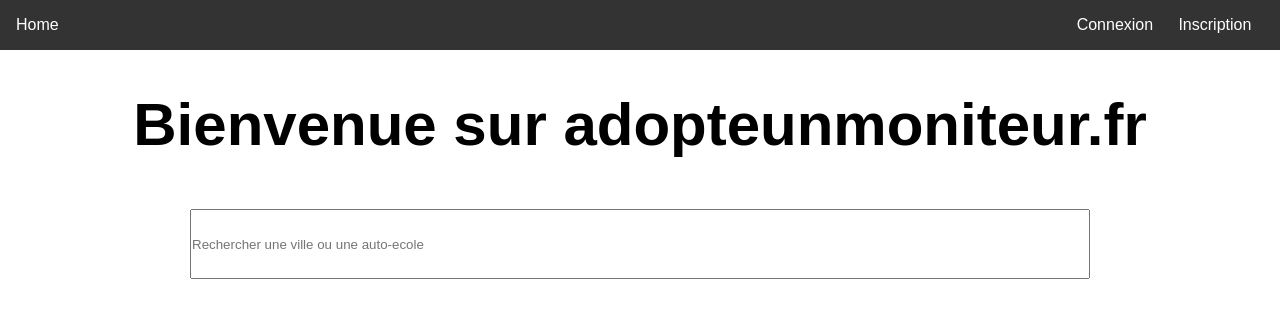
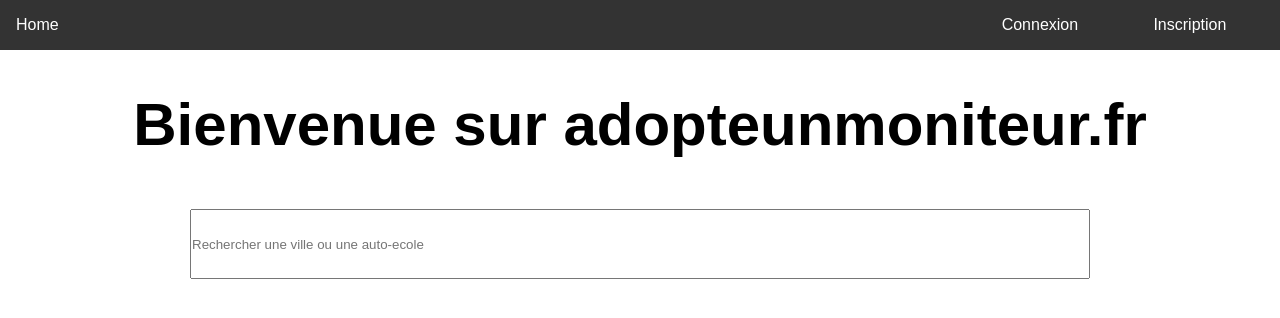
Before and after one commit to Matsuel/Projet_DevB2, a Next.js app in the folder auto-ecole/: page / in a window 1280 px wide. Shown: the top 318 px of the page. Built offline with nearby package versions, Linux system fonts and the light colour scheme.

Commit message:
header style done

```diff
--- a/auto-ecole/src/styles/Header.module.css
+++ b/auto-ecole/src/styles/Header.module.css
@@ -10,15 +10,30 @@
     padding: 0;
     display: flex; /* Set container to flex */
     justify-content: space-between; /* Space items evenly */
+    width: 100%;
   }
 
   .navLinks li {
-    display: inline;
+    display: flex;
   }
 
 
 .links{
-  width: 200px;
+  width: 300px;
   justify-content: space-around;
   display: flex;
+  /* background-color: red; */
 }
+
+.links_logged{
+  width: 500px;
+  justify-content: space-around;
+  display: flex;
+  /* background-color: red; */
+}
+
+.linkContainer{
+  display: flex;
+  background-color: red;
+  width: 800px;
+}
```
